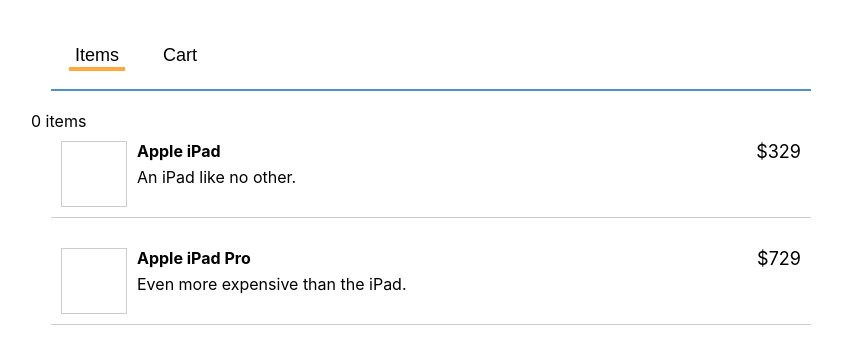
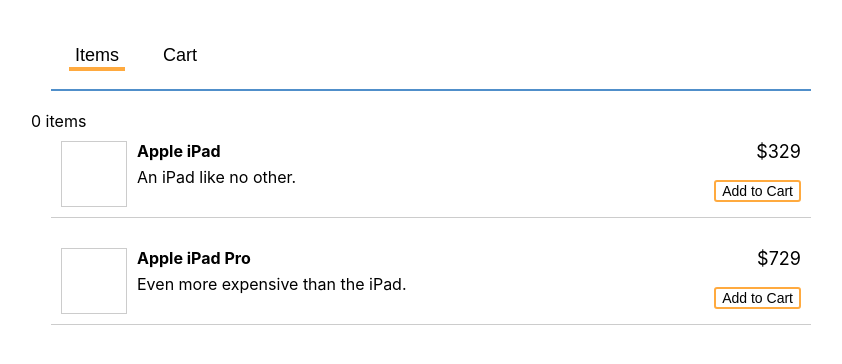
Before and after one commit to VenturingGuy/zenva-shopper, a React (Create React App) app: page / in a window 1280 px wide. Shown: the top 364 px of the page, without its empty margins (209-1051 px from the left). Built offline with nearby package versions, Linux system fonts and the light colour scheme.

Commit message:
ItemPage and Items adjusted to accomodate button

```diff
--- a/src/Item.js
+++ b/src/Item.js
@@ -22,8 +22,7 @@
 )
 
 Item.propTypes = {
-  item: PropTypes.object.isRequired,
-  onAddToCart: PropTypes.func.isRequired
+  item: PropTypes.object.isRequired
 }
 
 export default Item
--- a/src/ItemPage.js
+++ b/src/ItemPage.js
@@ -7,10 +7,14 @@
     <ul className="ItemPage__items">
       {items.map((item) =>
         <li key={item.id} className="ItemPage__item">
-          <Item
-            item={item}
-            onAddToCart={() => onAddToCart(item)}
-          />
+          <Item item={item} onAddToCart={() => onAddToCart(item)}>
+            <button
+              className="Item__add-to-cart"
+              onClick={() => onAddToCart(item)}
+            >
+            Add to Cart
+            </button>
+          </Item>
         </li>
       )}
     </ul>
```
